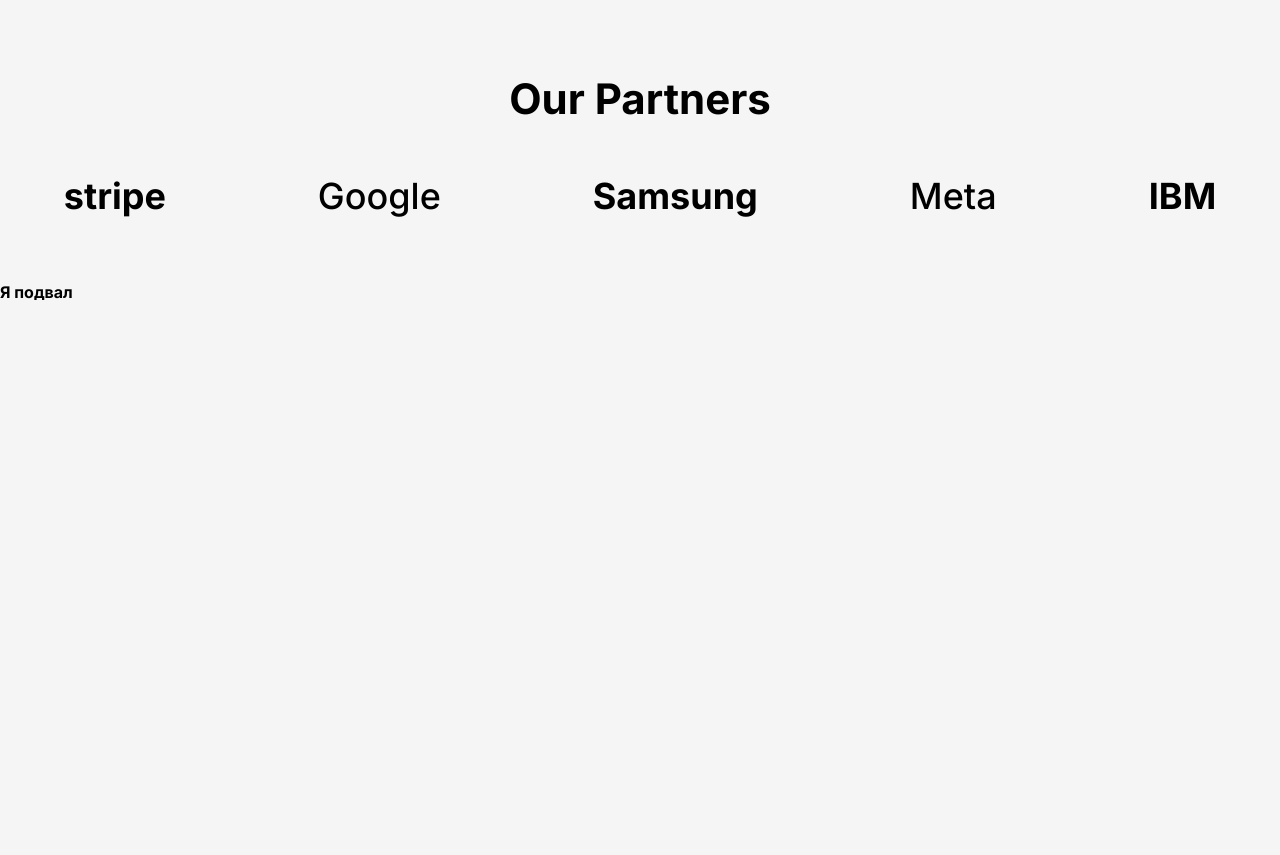
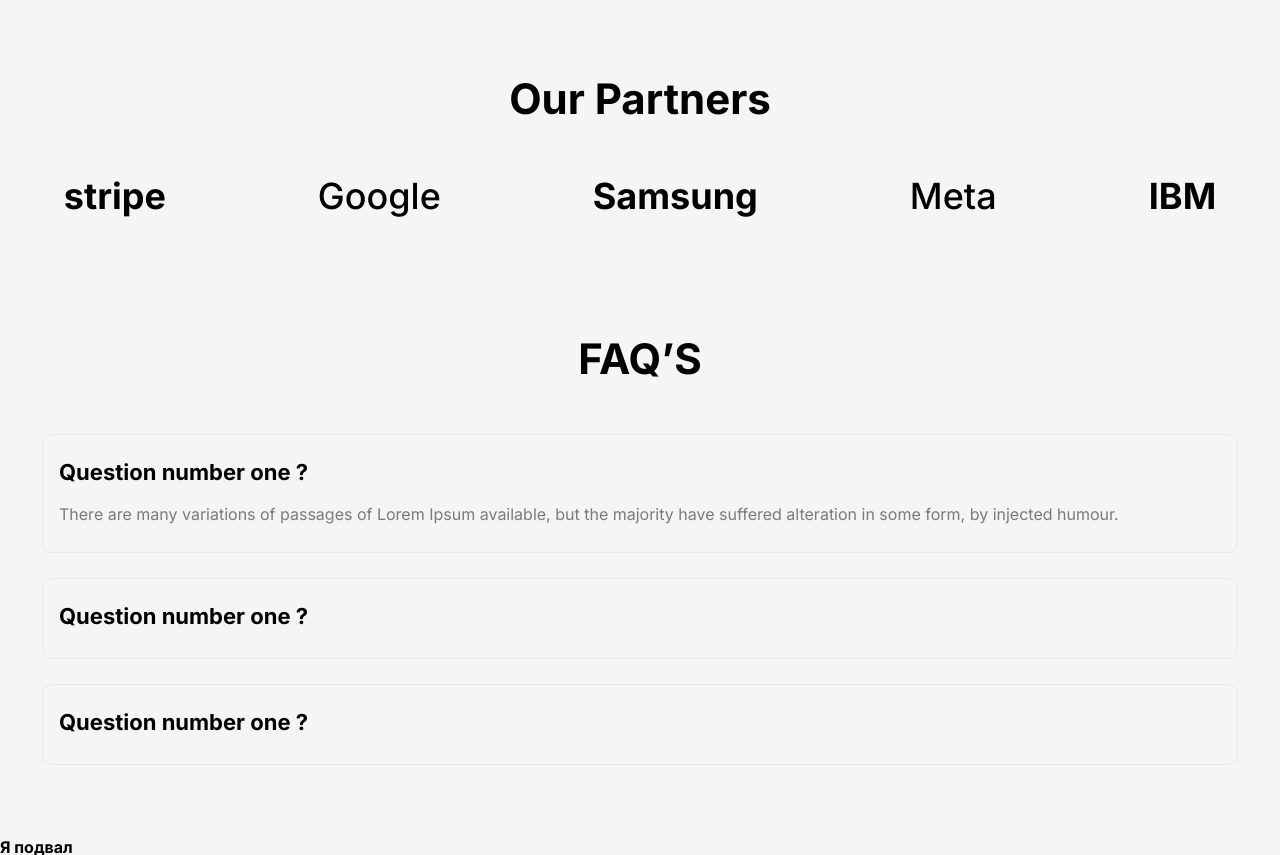
Before and after one commit to jacobstrazhevskyi/landing-page-one, a website built with Parcel: page src/index.html in a window 1280 px wide. Shown: the part 4459-5314 px from the top of the page. Before the commit the page ends 4759 px from the top, so only its background shows below. Built offline with nearby package versions, Linux system fonts and the light colour scheme.

Commit message:
faqs block added and styled

```diff
--- a/src/index.html
+++ b/src/index.html
@@ -326,6 +326,39 @@
             </div>
           </div>
         </section>
+        <section class="page__faqs faqs">
+          <div class="faqs__container _container">
+            <div class="faqs__title title-block">
+              <h3 class="title-block__title">FAQ’S</h3>
+            </div>
+            <ol class="faqs__list list-faqs">
+              <li class="list-faqs__faq faq-item faq-item--active">
+                <div class="faq-item__title">Question number one ?</div>
+                <div class="faq-item__text">
+                  There are many variations of passages of Lorem Ipsum available,
+                  but the majority have suffered alteration in some form,
+                  by injected humour.
+                </div>
+              </li>
+              <li class="list-faqs__faq faq-item">
+                <div class="faq-item__title">Question number one ?</div>
+                <div class="faq-item__text">
+                  There are many variations of passages of Lorem Ipsum available,
+                  but the majority have suffered alteration in some form,
+                  by injected humour.
+                </div>
+              </li>
+              <li class="list-faqs__faq faq-item">
+                <div class="faq-item__title">Question number one ?</div>
+                <div class="faq-item__text">
+                  There are many variations of passages of Lorem Ipsum available,
+                  but the majority have suffered alteration in some form,
+                  by injected humour.
+                </div>
+              </li>
+            </ol>
+          </div>
+        </section>
       </main>
       <footer class="footer">
         Я подвал
--- a/src/styles/styles.less
+++ b/src/styles/styles.less
@@ -893,10 +893,6 @@
   }
 }
 
-.page__ourpartners {
-
-}
-
 .ourpartners {
   &__container {
     padding-bottom: 50px;
@@ -934,3 +930,53 @@
     }
   }
 }
+
+.faqs {
+  &__title {
+    padding-bottom: 50px;
+  }
+}
+
+.list-faqs {
+  padding-bottom: 74px;
+
+  &__faq {
+    font-weight: 700;
+    font-size: 22px;
+    line-height: 122%;
+
+    &:not(:last-child) {
+      margin-bottom: 25px;
+    }
+  }
+}
+
+.faq-item {
+  border: 1px solid #E9E9E9;
+  border-radius: 10px;
+  width: 100%;
+  padding-top: 24px;
+  padding-bottom: 28px;
+  padding-left: 16px;
+
+  &__title {
+    font-weight: 700;
+    font-size: 22px;
+    line-height: 122%;
+  }
+
+  &__text {
+    display: none;
+    font-weight: 400;
+    font-size: 16px;
+    line-height: 118%;
+    color: #00000080;
+    margin-top: 19px;
+  }
+
+  &--active {
+    .faq-item__text {
+      display: block;
+    }
+  }
+}
```
Also changed, not shown: src/styles/styles.css.
